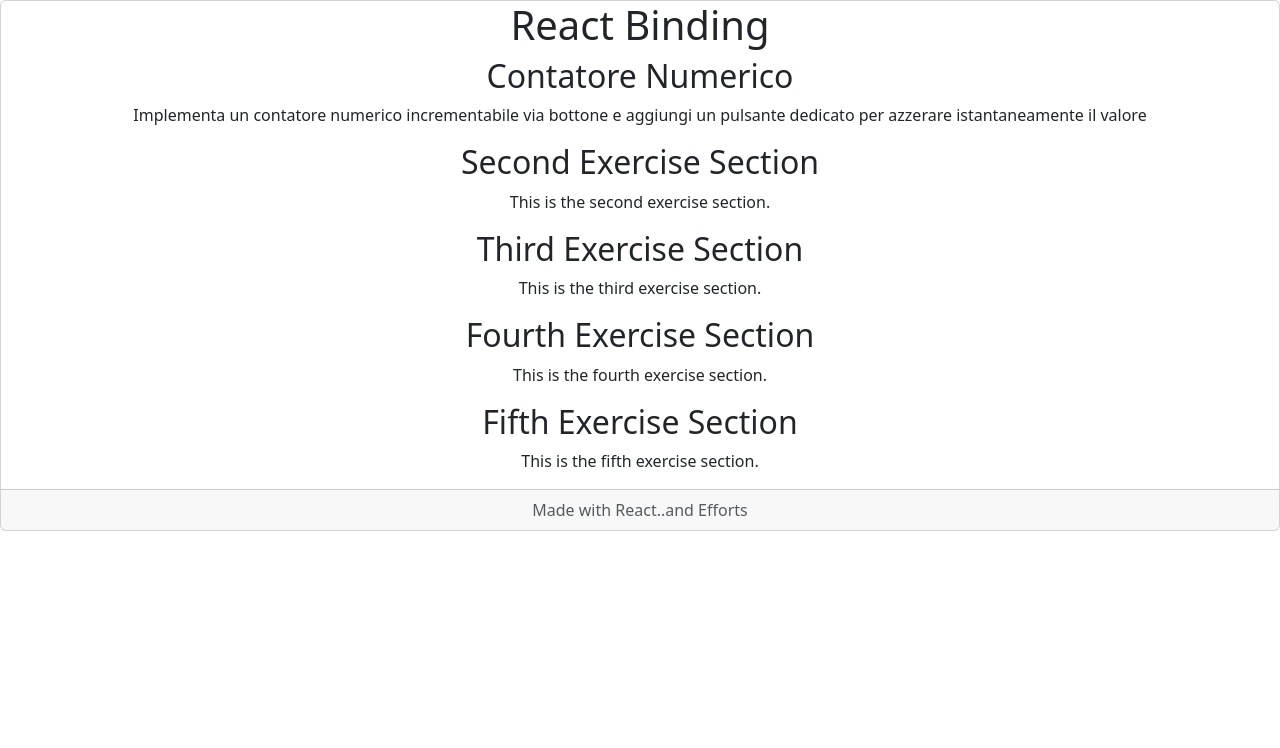
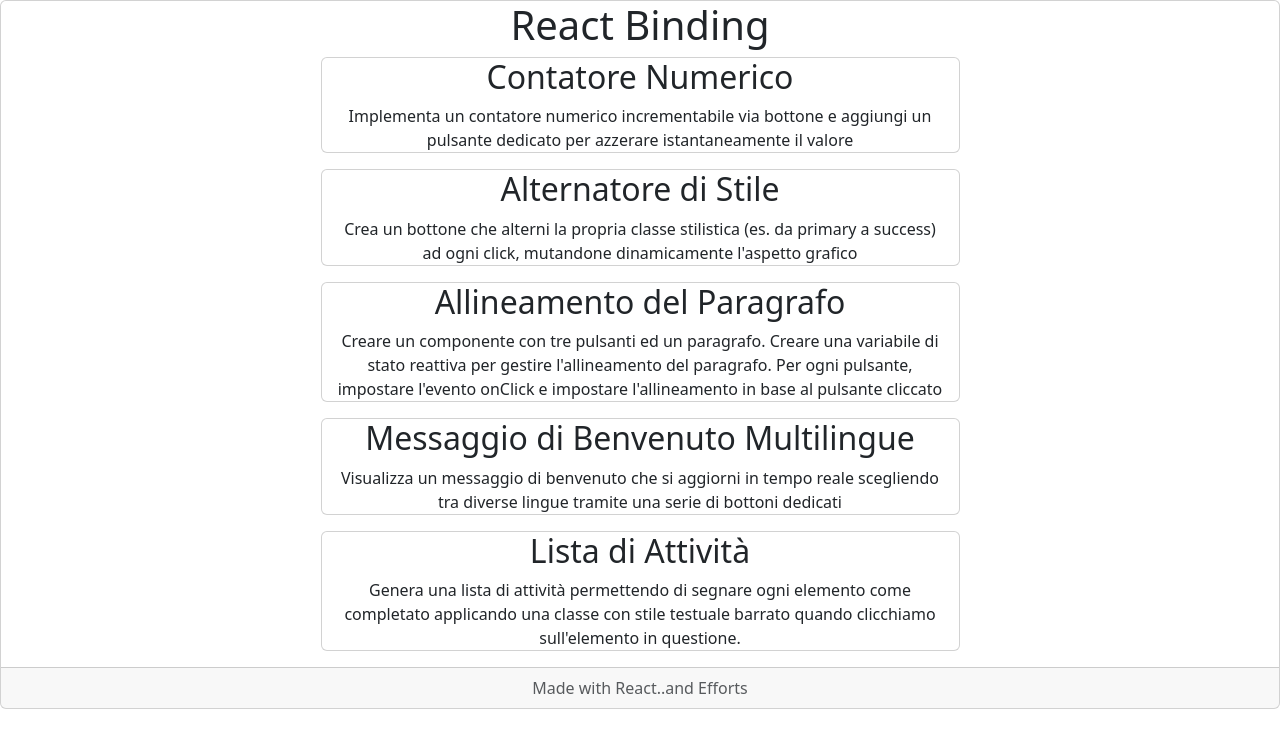
Before and after one commit to alice-rovere/react-binding, a React (Vite) app: page / in a window 1280 px wide. Shown: the top 748 px of the page. Built offline with nearby package versions, Linux system fonts and the light colour scheme.

Commit message:
refactoring dei file, iterato su un nuovo array di esercizi titolo-descrizione - esecuzione

```diff
--- /dev/null
+++ b/src/components/ExerciseCard.jsx
@@ -0,0 +1,9 @@
+export default function ExerciseCard({ titolo, descrizione, children }) {
+  return (
+    <div className="container card mb-3 w-50">
+      <h2 className="card-title">{titolo}</h2>
+      <p className="card-text">{descrizione}</p>
+      {children}
+    </div>
+  );
+}
--- /dev/null
+++ b/src/data/exercises.js
@@ -0,0 +1,34 @@
+const exercises = [
+  {
+    id: "contatore-numerico",
+    titolo: "Contatore Numerico",
+    descrizione:
+      "Implementa un contatore numerico incrementabile via bottone e aggiungi un pulsante dedicato per azzerare istantaneamente il valore",
+  },
+  {
+    id: "alternatore-stile",
+    titolo: "Alternatore di Stile",
+    descrizione:
+      "Crea un bottone che alterni la propria classe stilistica (es. da primary a success) ad ogni click, mutandone dinamicamente l'aspetto grafico",
+  },
+  {
+    id: "allineamento-paragrafo",
+    titolo: "Allineamento del Paragrafo",
+    descrizione:
+      "Creare un componente con tre pulsanti ed un paragrafo. Creare una variabile di stato reattiva per gestire l'allineamento del paragrafo. Per ogni pulsante, impostare l'evento onClick e impostare l'allineamento in base al pulsante cliccato",
+  },
+  {
+    id: "messaggio-multilingue",
+    titolo: "Messaggio di Benvenuto Multilingue",
+    descrizione:
+      "Visualizza un messaggio di benvenuto che si aggiorni in tempo reale scegliendo tra diverse lingue tramite una serie di bottoni dedicati",
+  },
+  {
+    id: "lista-attivita",
+    titolo: "Lista di Attività",
+    descrizione:
+      "Genera una lista di attività permettendo di segnare ogni elemento come completato applicando una classe con stile testuale barrato quando clicchiamo sull'elemento in questione.",
+  },
+];
+
+export default exercises;
--- a/src/layout/Main.jsx
+++ b/src/layout/Main.jsx
@@ -3,14 +3,31 @@
 import ThirdExerciseSection from "../ui/ThirdExerciseSection";
 import FourthExerciseSection from "../ui/FourthExerciseSection";
 import FifthExerciseSection from "../ui/FifthExerciseSection";
+import ExerciseCard from "../components/ExerciseCard";
+import exercises from "../data/exercises";
+
+const exerciseComponents = {
+  "contatore-numerico": FirstExerciseSection,
+  "alternatore-stile": SecondExerciseSection,
+  "allineamento-paragrafo": ThirdExerciseSection,
+  "messaggio-multilingue": FourthExerciseSection,
+  "lista-attivita": FifthExerciseSection,
+};
+
 export default function Main() {
   return (
+    // 1. return di Main - restituisce jsx complessivo
     <div className="card-text">
-      <FirstExerciseSection />
-      <SecondExerciseSection />
-      <ThirdExerciseSection />
-      <FourthExerciseSection />
-      <FifthExerciseSection />
+      {exercises.map((exercise) => {
+        const Exercise = exerciseComponents[exercise.id];
+
+        return (
+          // 2. return della callback map - restituisce un singolo ExerciseCard per ogni elemento array exercises
+          <ExerciseCard key={exercise.id} {...exercise}>
+            <Exercise />
+          </ExerciseCard>
+        );
+      })}
     </div>
   );
 }
--- a/src/ui/FifthExerciseSection.jsx
+++ b/src/ui/FifthExerciseSection.jsx
@@ -1,8 +1,3 @@
 export default function FifthExerciseSection() {
-  return (
-    <div>
-      <h2>Fifth Exercise Section</h2>
-      <p>This is the fifth exercise section.</p>
-    </div>
-  );
+  return null;
 }
--- a/src/ui/FirstExerciseSection.jsx
+++ b/src/ui/FirstExerciseSection.jsx
@@ -1,11 +1,3 @@
 export default function FirstExerciseSection() {
-  return (
-    <div>
-      <h2>Contatore Numerico</h2>
-      <p>
-        Implementa un contatore numerico incrementabile via bottone e aggiungi
-        un pulsante dedicato per azzerare istantaneamente il valore
-      </p>
-    </div>
-  );
+  return null;
 }
--- a/src/ui/FourthExerciseSection.jsx
+++ b/src/ui/FourthExerciseSection.jsx
@@ -1,8 +1,3 @@
 export default function FourthExerciseSection() {
-  return (
-    <div>
-      <h2>Fourth Exercise Section</h2>
-      <p>This is the fourth exercise section.</p>
-    </div>
-  );
+  return null;
 }
--- a/src/ui/SecondExerciseSection.jsx
+++ b/src/ui/SecondExerciseSection.jsx
@@ -1,8 +1,3 @@
 export default function SecondExerciseSection() {
-  return (
-    <div>
-      <h2>Second Exercise Section</h2>
-      <p>This is the second exercise section.</p>
-    </div>
-  );
+  return null;
 }
--- a/src/ui/ThirdExerciseSection.jsx
+++ b/src/ui/ThirdExerciseSection.jsx
@@ -1,8 +1,3 @@
 export default function ThirdExerciseSection() {
-  return (
-    <div>
-      <h2>Third Exercise Section</h2>
-      <p>This is the third exercise section.</p>
-    </div>
-  );
+  return null;
 }
```
Also changed, not shown: src/data/aiutoDell'Ai.txt (added).
